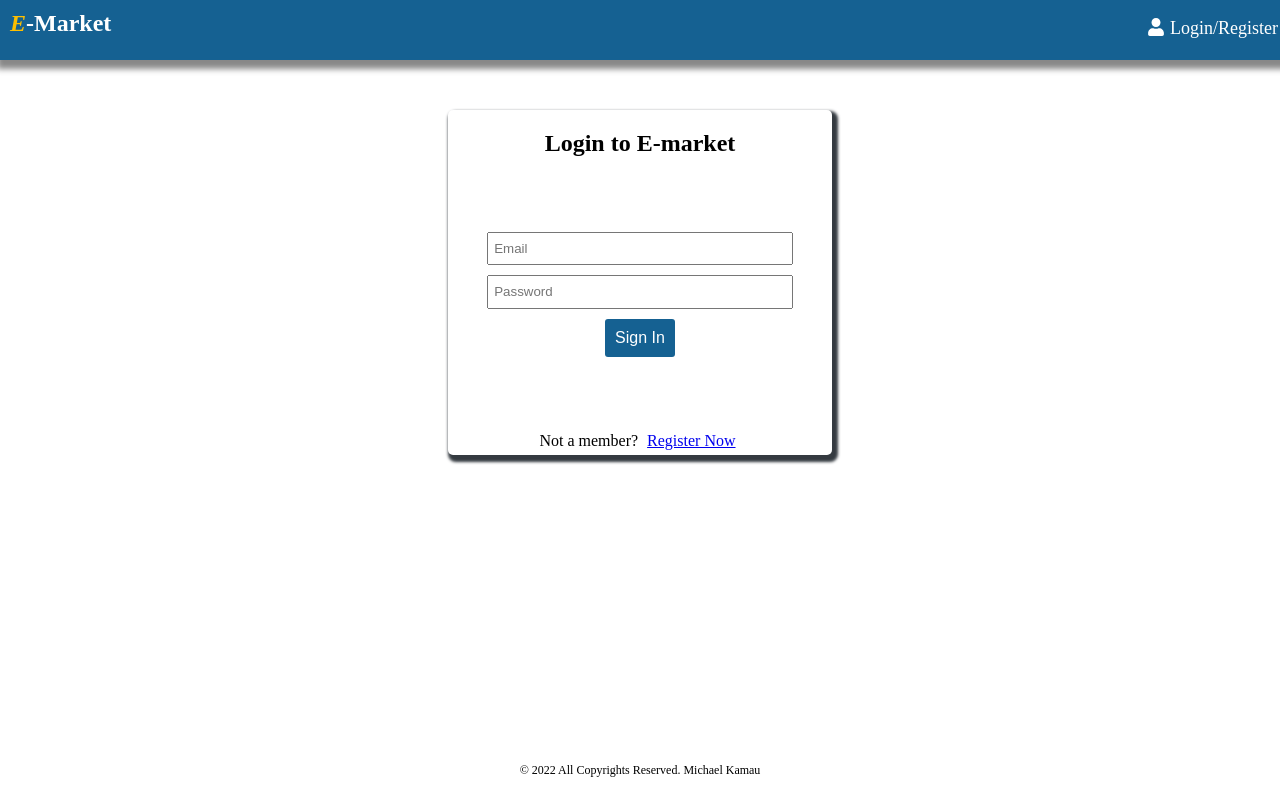
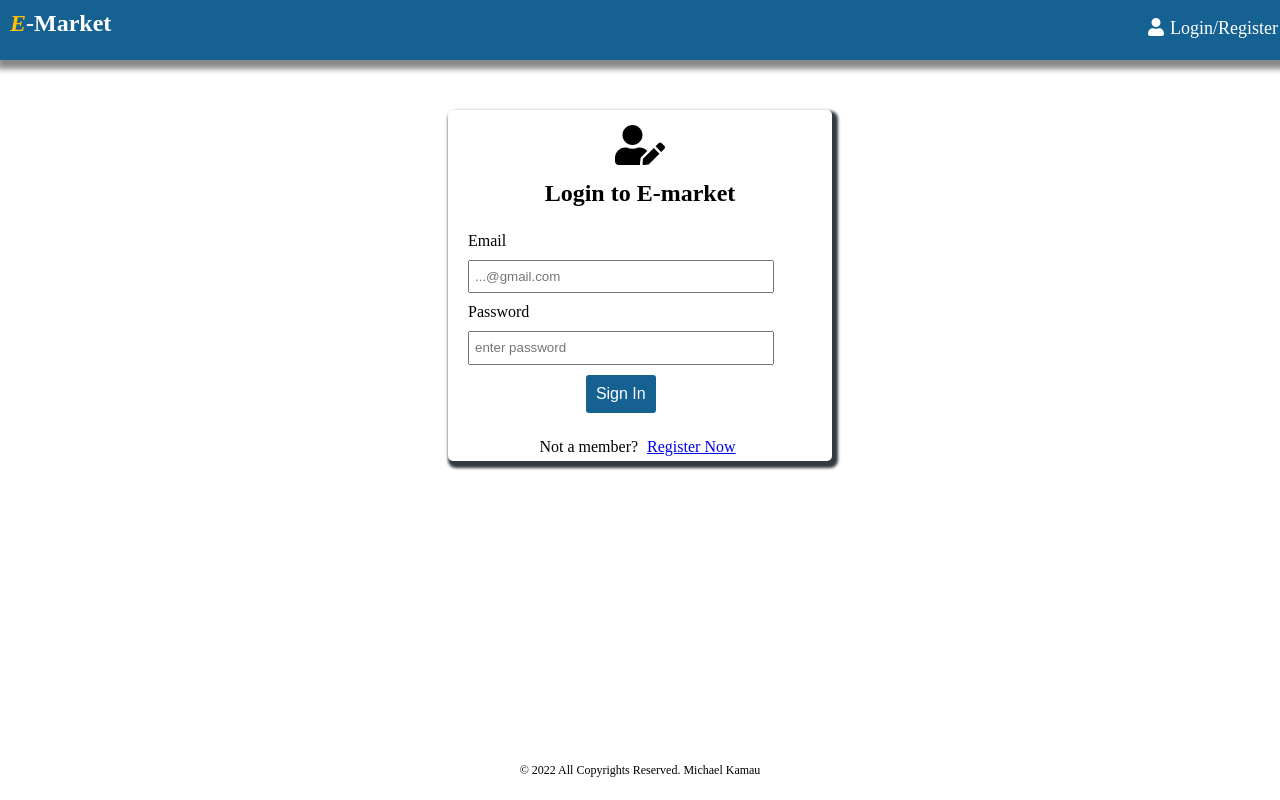
Before and after one commit to THE-Jitu-Assignments-Repo/Week8, a React (Vite) app in the folder E-commerce/Frontend/: page /login in a window 1280 px wide. Built offline with nearby package versions, Linux system fonts and the light colour scheme.

Commit message:
updated the frontend login form

```diff
--- a/E-commerce/Frontend/src/pages/login/Login.jsx
+++ b/E-commerce/Frontend/src/pages/login/Login.jsx
@@ -3,6 +3,7 @@ import { useDispatch } from 'react-redux';
 import { Link, useNavigate } from 'react-router-dom';
 import { loginUser } from '../../features/auth/userSlice';
 import './login.css'
+import { FaRegStar, FaUserEdit } from 'react-icons/fa';
 
 function Login() {
 
@@ -24,18 +25,21 @@ function Login() {
   return (
     <div className='login'>
       <div className='login--form--container' >
+        <FaUserEdit size={40} style={{display: 'flex', width: '100%', marginBottom: '10px'}}/>
           <h2>Login to E-market</h2>
         <form className='login--form'>
+          <label htmlFor="email">Email</label>
           <input
             value={email}
             onChange={(e) => setEmail(e.target.value)}
-            placeholder='Email'
+            placeholder='...@gmail.com'
             type='email'
           />
+          <label htmlFor="password">Password</label>
           <input
             value={password}
             onChange={(e) => setPassword(e.target.value)}
-            placeholder='Password'
+            placeholder='enter password'
             type='password'
           />
           <button type='submit' className='sign--in' onClick={loginToApp}>
--- a/E-commerce/Frontend/src/pages/login/login.css
+++ b/E-commerce/Frontend/src/pages/login/login.css
@@ -53,7 +53,7 @@
   row-gap: 10px;
   /* justify-content: center; */
   /* border: 2px solid red; */
-  margin: 50px auto;
+  /* margin: 50px auto; */
   padding: 20px;
 }
 .login--form input{
```
